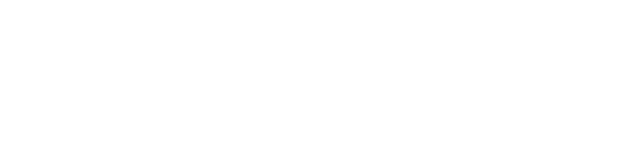
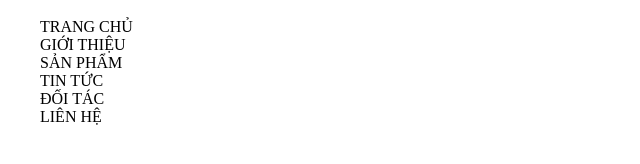
Before and after one commit to LDDUNG2003/fontend_project2, a plain HTML site: page index.html in a window 1280 px wide. Shown: the whole page, without its empty margins (0-640 px from the left). Drawn offline with Linux system fonts and the light colour scheme; files that its build step writes are made by us from their sources.

Commit message:
fix menu list day 18/08
code
exit()

```diff
--- a/index.html
+++ b/index.html
@@ -4,9 +4,31 @@
     <meta charset="UTF-8">
     <meta name="viewport" content="width=device-width, initial-scale=1.0">
     <title>Document</title>
-    <link rel="stylesheet" href="style.css">
+    <link rel="stylesheet" href="./style/css/clear.css">
+    <link rel="stylesheet" href="./style/css/base.css">
+    <link rel="stylesheet" href="./style/css/style.css">
 </head>
 <body>
+    <div class="main">
+        <header class="header">
+            <div class="navbar">
+                <img src="" alt="" class="logo">
+                <ul class="navbar__list list-item">
+                    <li class="navbar__list-item list-item">Trang Chủ</li>
+                    <li class="navbar__list-item list-item">Giới Thiệu</li>
+                    <li class="navbar__list-item list-item">Sản Phẩm</li>
+                    <li class="navbar__list-item list-item">Tin Tức</li>
+                    <li class="navbar__list-item list-item">Đối Tác</li>
+                    <li class="navbar__list-item list-item">Liên Hệ</li>
+                </ul>
+            </div>
+
+        </header>
+        <div class="content"></div>
+        <footer class="footer"></footer>
+    </div>
+    <script src="./style/js/main.js"></script>
+
 
 </body>
 </html>
```
